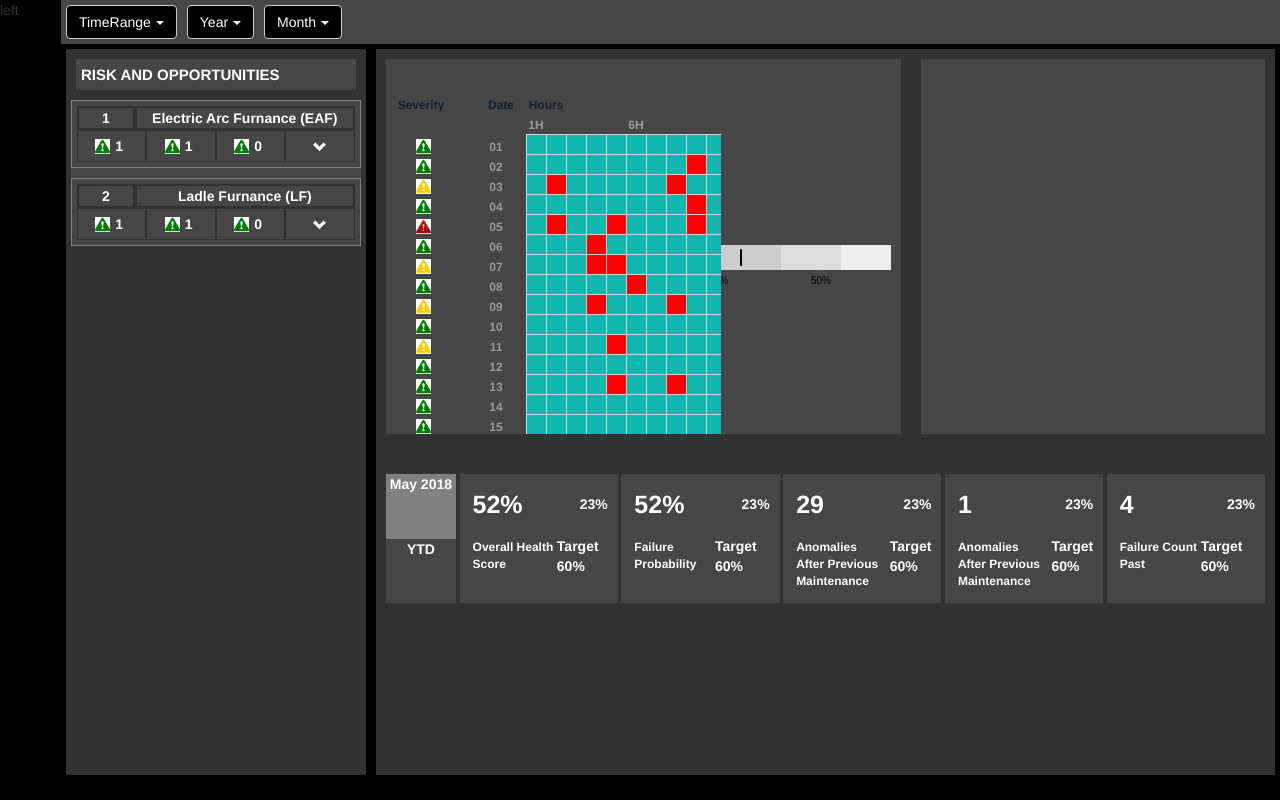
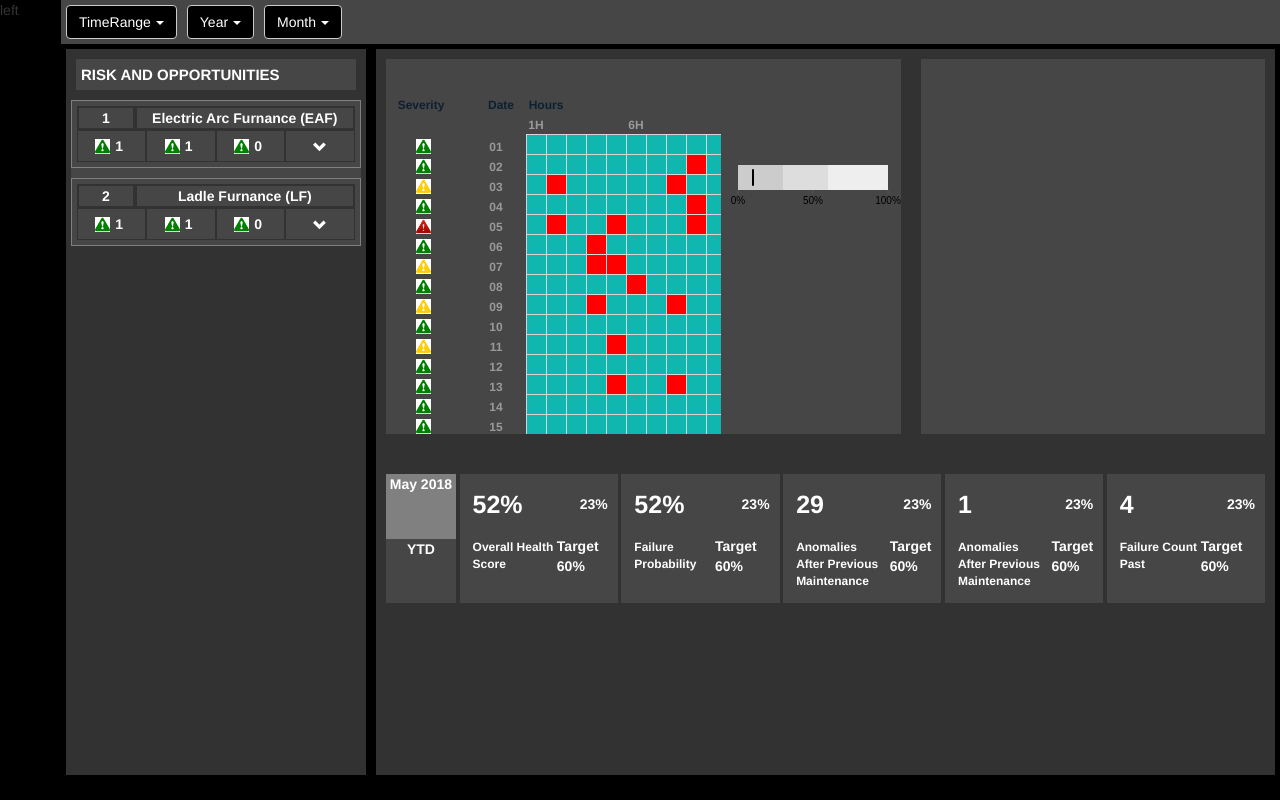
Before and after one commit to linpaws-reverse/graphs-dash-board, a React (Create React App) app: page /dashboard in a window 1280 px wide. Built offline with nearby package versions, Linux system fonts and the light colour scheme.

Commit message:
#add bullet chart

```diff
--- a/src/App.css
+++ b/src/App.css
@@ -39,7 +39,8 @@ html, body {
 
 #bullet_chart_container{
     position: absolute;
-    top: 30%;
+    top: 20%;
+    margin-left: 10px;
 }
 
 .bullet {
--- a/src/components/BulletChart.js
+++ b/src/components/BulletChart.js
@@ -29,7 +29,7 @@ export default class BulletChart extends React.Component{
     initScale(props=this.props){
         let x = props.container
         this.svgContainer = d3.select(this.refs[x])
-        this.width = 200//460 - this.props.margin.left - this.props.margin.right
+        this.width = 150//460 - this.props.margin.left - this.props.margin.right
         this.height = 50 - this.props.margin.top - this.props.margin.bottom;
         this.chart = bullet()
             .width(this.width)
@@ -46,7 +46,7 @@ export default class BulletChart extends React.Component{
             .attr("width", bullet_chart_width)
             .attr("height", this.height + this.props.margin.top + this.props.margin.bottom)
             .append("g")
-            .attr("transform", "translate(" + 0 + "," + this.props.margin.top + ")")
+            .attr("transform", "translate(" + 7 + "," + this.props.margin.top + ")")
             .call(this.chart);
 
         var title = this.svgContainer
```
